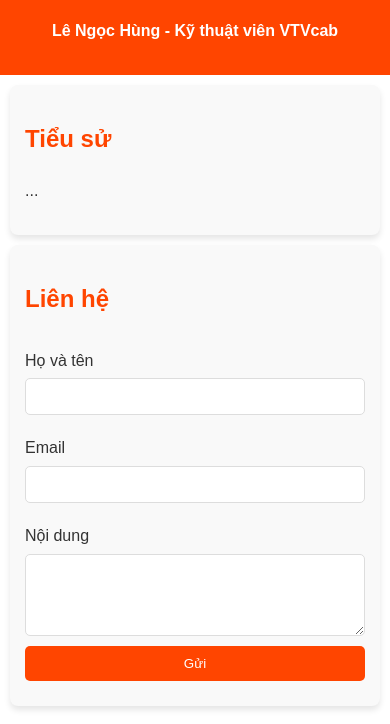
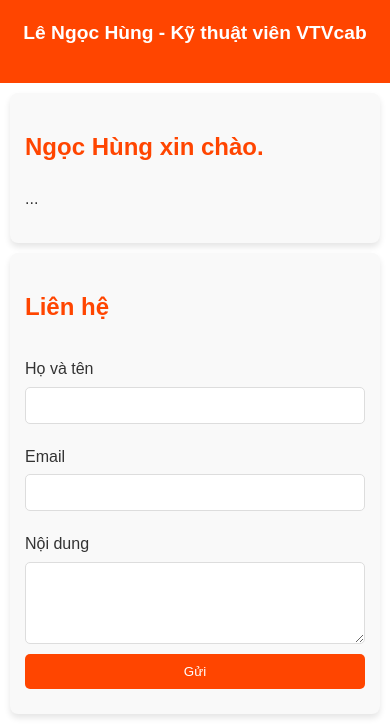
Before and after one commit to minhpiu2/ahung, a plain HTML site: page index.html in a window 390 px wide. Shown: the part 142-866 px from the top of the page. Drawn offline with Linux system fonts and the light colour scheme.

Commit message:
Update index.html

```diff
--- a/index.html
+++ b/index.html
@@ -68,7 +68,10 @@
         button:hover {
             background-color: #e63e00;
         }
-
+        .subtitle {
+            font-size: 1.5rem; /* Tăng kích cỡ dòng tiêu đề */
+            font-weight: bold;
+        }
         @media (max-width: 600px) {
             body {
                 font-size: 16px;
@@ -77,6 +80,10 @@
             section {
                 margin: 10px;
                 padding: 15px;
+            }
+
+            .subtitle {
+            font-size: 1.2rem; /* Tối ưu kích cỡ cho màn hình nhỏ */
             }
 
             header {
@@ -88,11 +95,11 @@
 <body>
     <header>
         <h1>Chào mừng đến với trang giới thiệu của tôi</h1>
-        <p style="font-site: 36;font-weight: bold;">Lê Ngọc Hùng - Kỹ thuật viên VTVcab</p>
+        <p class="subtitle">Lê Ngọc Hùng - Kỹ thuật viên VTVcab</p>
     </header>
 
     <section id="about">
-        <h2>Tiểu sử</h2>
+        <h2>Ngọc Hùng xin chào.</h2>
         <p>...</p> <!-- Bạn có thể thêm nội dung tại đây -->
     </section>
 
```
